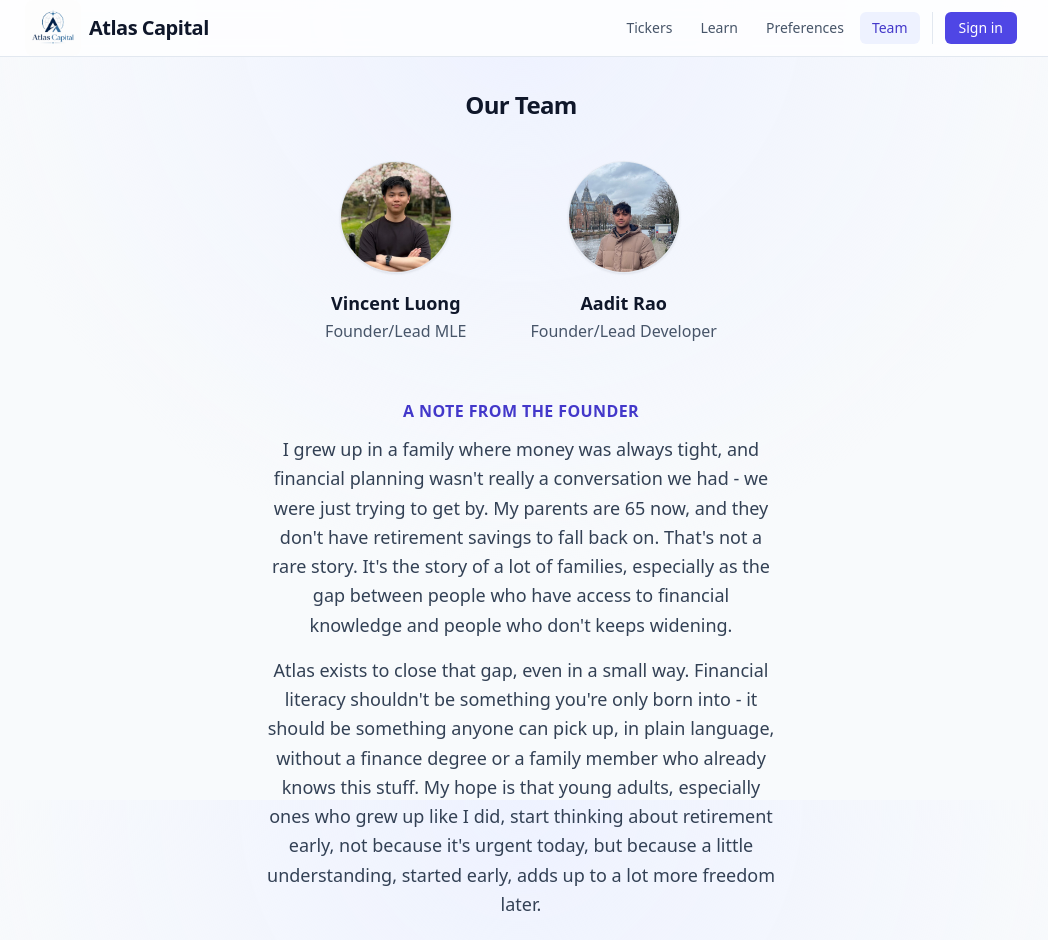
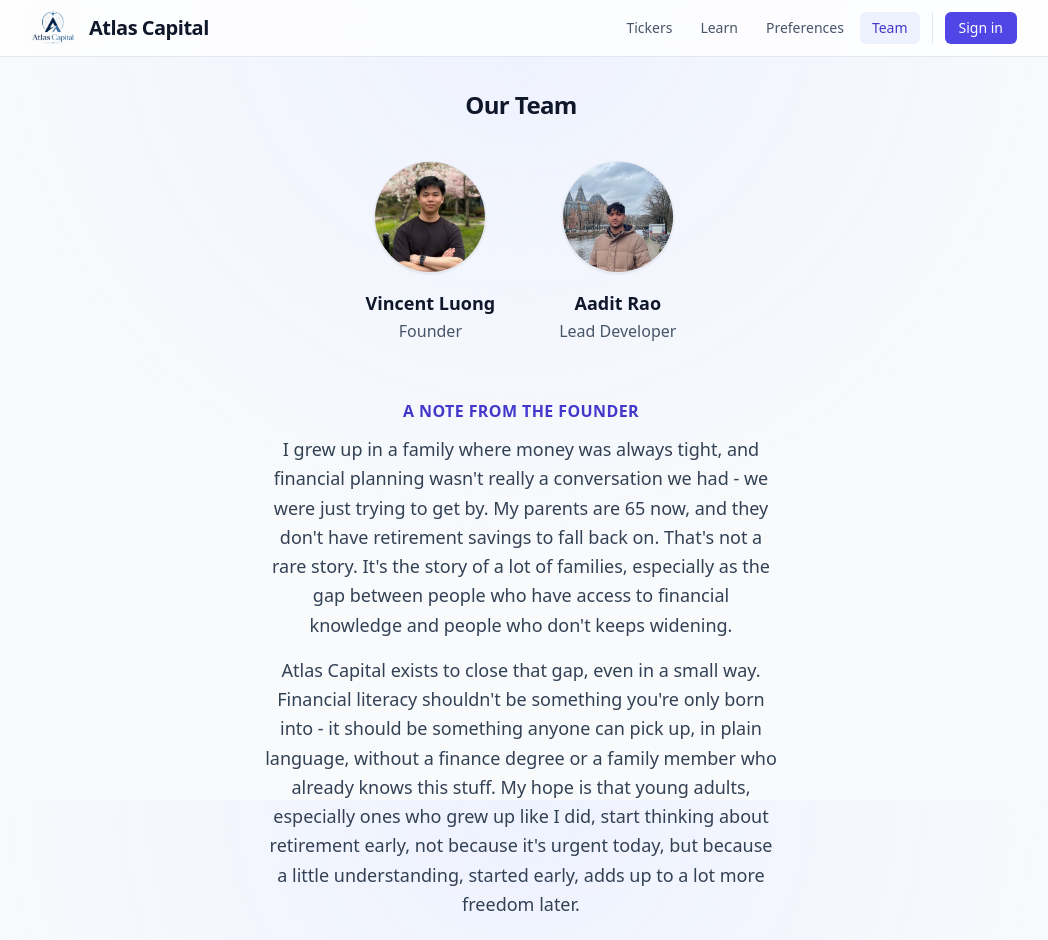
Before and after one commit to luongvincent/atlas, a Next.js app in the folder frontend/: page /team in a window 1280 px wide. Shown: the top 940 px of the page, without its empty margins (119-1167 px from the left). Built offline with nearby package versions, Linux system fonts and the light colour scheme; no server answers.

Commit message:
update naming from atlas --> atlas capital, and changed titles

```diff
--- a/frontend/app/team/page.tsx
+++ b/frontend/app/team/page.tsx
@@ -3,12 +3,12 @@ import Image from "next/image";
 const TEAM = [
   {
     name: "Vincent Luong",
-    role: "Founder/Lead MLE",
+    role: "Founder",
     image: "/team-1.png",
   },
   {
     name: "Aadit Rao",
-    role: "Founder/Lead Developer",
+    role: "Lead Developer",
     image: "/team-2.jpeg",
   },
 ];
@@ -42,7 +42,7 @@ export default function TeamPage() {
           financial knowledge and people who don&apos;t keeps widening.
         </p>
         <p className="mt-4 text-lg leading-relaxed text-slate-700">
-          Atlas exists to close that gap, even in a small way. Financial literacy shouldn&apos;t be
+          Atlas Capital exists to close that gap, even in a small way. Financial literacy shouldn&apos;t be
           something you&apos;re only born into - it should be something anyone can pick up, in plain
           language, without a finance degree or a family member who already knows this stuff. My hope
           is that young adults, especially ones who grew up like I did, start thinking about
```
